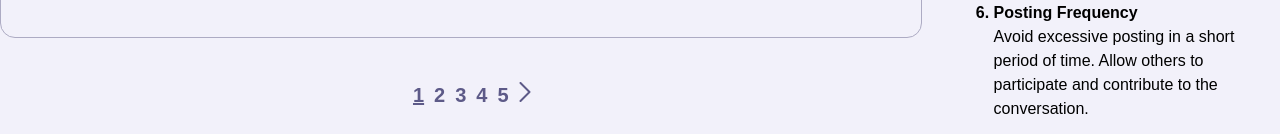
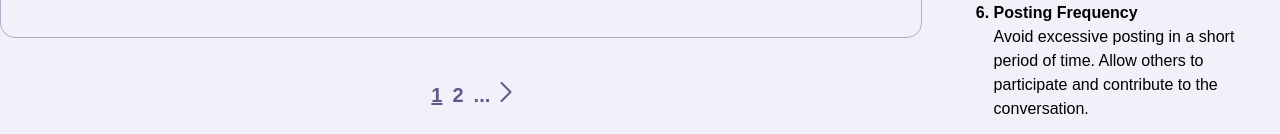
Before and after one commit to vtphatt2/EduForces, a React (Vite) app in the folder eduforces_frontend/: page /forum in a window 1280 px wide. Shown: the part 1223-1357 px from the top of the page. Built offline with nearby package versions, Linux system fonts and the light colour scheme.

Commit message:
edit NavPage

```diff
--- a/eduforces_frontend/src/pages/Forum/Forum.module.css
+++ b/eduforces_frontend/src/pages/Forum/Forum.module.css
@@ -167,6 +167,7 @@
   display: flex;
   padding: 0px;
   margin: 0px;
+  align-items: center;
 }
 
 .navPageLinks li {
@@ -188,3 +189,14 @@
 .navPageLinks .active {
   text-decoration: underline;
 }
+
+#disabled {
+  display: none;
+}
+
+.tripledot {
+  font-size: 20px;
+  font-weight: 700;
+  color: #5d5a88;
+  text-decoration: none;
+}
--- a/eduforces_frontend/src/pages/Forum/Forum.tsx
+++ b/eduforces_frontend/src/pages/Forum/Forum.tsx
@@ -6,12 +6,7 @@ import NavBar from "../../components/NavBar";
 import NavPage from "./NavPage";
 import TextArea from "./TextArea";
 
-const Forum: React.FC = () =>
-  // {
-  //   postList,
-  //   pageList,
-  // }
-  {
+const Forum: React.FC = () => {
   // Mock data, truyền vào real data sau này
   const postList = [
     {
@@ -49,7 +44,6 @@ const Forum: React.FC = () =>
       id: "f8j4w9jf88jjfg0439j",
     },
   ];
-    const pageList = [1, 2, 3, 4, 5];
   const uploadPost = async () => {
     // const title = (
     //   document.getElementById("titleTextArea") as HTMLTextAreaElement
@@ -101,7 +95,7 @@ const Forum: React.FC = () =>
               />
             ))}
           </section>
-            <NavPage pageList={pageList} />
+          <NavPage numPages={5} />
         </div>
         <aside className={styles.uploadAndRules}>
           <h1 className={styles.forumTitle}>Quick upload</h1>
@@ -140,16 +134,15 @@ const Forum: React.FC = () =>
               <span className={styles.titleOfRule}>Stay On-Topic</span>
               <br />
               Please ensure that discussions and posts are relevant to the
-                topics of education and learning. Off-topic content may be
-                removed or moved to a more appropriate section.
+              topics of education and learning. Off-topic content may be removed
+              or moved to a more appropriate section.
             </li>
             <li>
               <span className={styles.titleOfRule}>No Spam</span>
               <br />
-                Spam, advertising, or any form of unsolicited promotional
-                content is prohibited. This includes irrelevant links or
-                repeated posts designed to promote external products, services,
-                or websites.
+              Spam, advertising, or any form of unsolicited promotional content
+              is prohibited. This includes irrelevant links or repeated posts
+              designed to promote external products, services, or websites.
             </li>
             <li>
               <span className={styles.titleOfRule}>
@@ -160,9 +153,7 @@ const Forum: React.FC = () =>
               your posts are clear, respectful, and easy to understand.
             </li>
             <li>
-                <span className={styles.titleOfRule}>
-                  Constructive Feedback
-                </span>
+              <span className={styles.titleOfRule}>Constructive Feedback</span>
               <br />
               When offering feedback, be constructive. Criticism should aim to
               help others improve, not to attack or belittle them.
@@ -170,8 +161,8 @@ const Forum: React.FC = () =>
             <li>
               <span className={styles.titleOfRule}>Posting Frequency</span>
               <br />
-                Avoid excessive posting in a short period of time. Allow others
-                to participate and contribute to the conversation.
+              Avoid excessive posting in a short period of time. Allow others to
+              participate and contribute to the conversation.
             </li>
           </ol>
         </aside>
--- a/eduforces_frontend/src/pages/Forum/NavPage.tsx
+++ b/eduforces_frontend/src/pages/Forum/NavPage.tsx
@@ -4,7 +4,7 @@ import styles from "./Forum.module.css";
 import { NavPageProps } from "./Type";
 import { NavLink } from "react-router-dom";
 
-const NavPage: React.FC<NavPageProps> = ({ pageList }) => {
+const NavPage: React.FC<NavPageProps> = ({ numPages }) => {
   const location = useLocation();
   const [currentPage, setCurrentPage] = useState(1);
   useEffect(() => {
@@ -15,28 +15,42 @@ const NavPage: React.FC<NavPageProps> = ({ pageList }) => {
       )
     );
   }, [location.search]);
-  if (currentPage > 1 && pageList.indexOf(currentPage + 1) !== -1) {
   return (
     <nav className={styles.navPageBar}>
       <ul className={styles.navPageLinks}>
-          <li>
+        <li id={currentPage === 1 ? styles.disabled : ""}>
           <NavLink to={`/forum?page=${currentPage - 1}`}>
             <img src="left.svg" alt="prev" />
           </NavLink>
         </li>
-          {pageList.map((page) => (
-            <li key={page}>
-              <NavLink
-                to={`/forum?page=${page}`}
-                className={() =>
-                  page === currentPage ? styles.active : undefined
-                }
+        <li
+          id={currentPage < 3 ? styles.disabled : ""}
+          className={styles.tripledot}
         >
-                {page}
+          ...
+        </li>
+        <li id={currentPage > 1 ? "" : styles.disabled}>
+          <NavLink to={`/forum?page=${currentPage - 1}`}>
+            {currentPage - 1}
           </NavLink>
         </li>
-          ))}
         <li>
+          <NavLink to={`/forum?page=${currentPage}`} className={styles.active}>
+            {currentPage}
+          </NavLink>
+        </li>
+        <li id={currentPage < numPages ? "" : styles.disabled}>
+          <NavLink to={`/forum?page=${currentPage + 1}`}>
+            {currentPage + 1}
+          </NavLink>
+        </li>
+        <li
+          id={currentPage < numPages - 1 ? "" : styles.disabled}
+          className={styles.tripledot}
+        >
+          ...
+        </li>
+        <li id={currentPage === numPages ? styles.disabled : ""}>
           <NavLink to={`/forum?page=${currentPage + 1}`}>
             <img src="right.svg" alt="next" />
           </NavLink>
@@ -44,55 +58,6 @@ const NavPage: React.FC<NavPageProps> = ({ pageList }) => {
       </ul>
     </nav>
   );
-  } else if (currentPage > 1 && pageList.indexOf(currentPage + 1) === -1) {
-    return (
-      <nav className={styles.navPageBar}>
-        <ul className={styles.navPageLinks}>
-          <li>
-            <NavLink to={`/forum?page=${currentPage - 1}`}>
-              <img src="left.svg" alt="prev" />
-            </NavLink>
-          </li>
-          {pageList.map((page) => (
-            <li key={page}>
-              <NavLink
-                to={`/forum?page=${page}`}
-                className={() =>
-                  page === currentPage ? styles.active : undefined
-                }
-              >
-                {page}
-              </NavLink>
-            </li>
-          ))}
-        </ul>
-      </nav>
-    );
-  } else {
-    return (
-      <nav className={styles.navPageBar}>
-        <ul className={styles.navPageLinks}>
-          {pageList.map((page) => (
-            <li key={page}>
-              <NavLink
-                to={`/forum?page=${page}`}
-                className={() =>
-                  page === currentPage ? styles.active : undefined
-                }
-              >
-                {page}
-              </NavLink>
-            </li>
-          ))}
-          <li>
-            <NavLink to={`/forum?page=${currentPage + 1}`}>
-              <img src="right.svg" alt="next" />
-            </NavLink>
-          </li>
-        </ul>
-      </nav>
-    );
-  }
 };
 
 export default NavPage;
--- a/eduforces_frontend/src/pages/Forum/Type.ts
+++ b/eduforces_frontend/src/pages/Forum/Type.ts
@@ -6,7 +6,7 @@ export interface PostProps {
 }
 
 export interface NavPageProps {
-  pageList: number[];
+  numPages: number;
 }
 
 export interface TextAreaProps {
@@ -17,5 +17,5 @@ export interface TextAreaProps {
 
 export interface ForumProps {
   postList: PostProps[];
-  pageList: number[];
+  numPages: number;
 }
```
Lines whose indentation alone changed are shown as unchanged.
